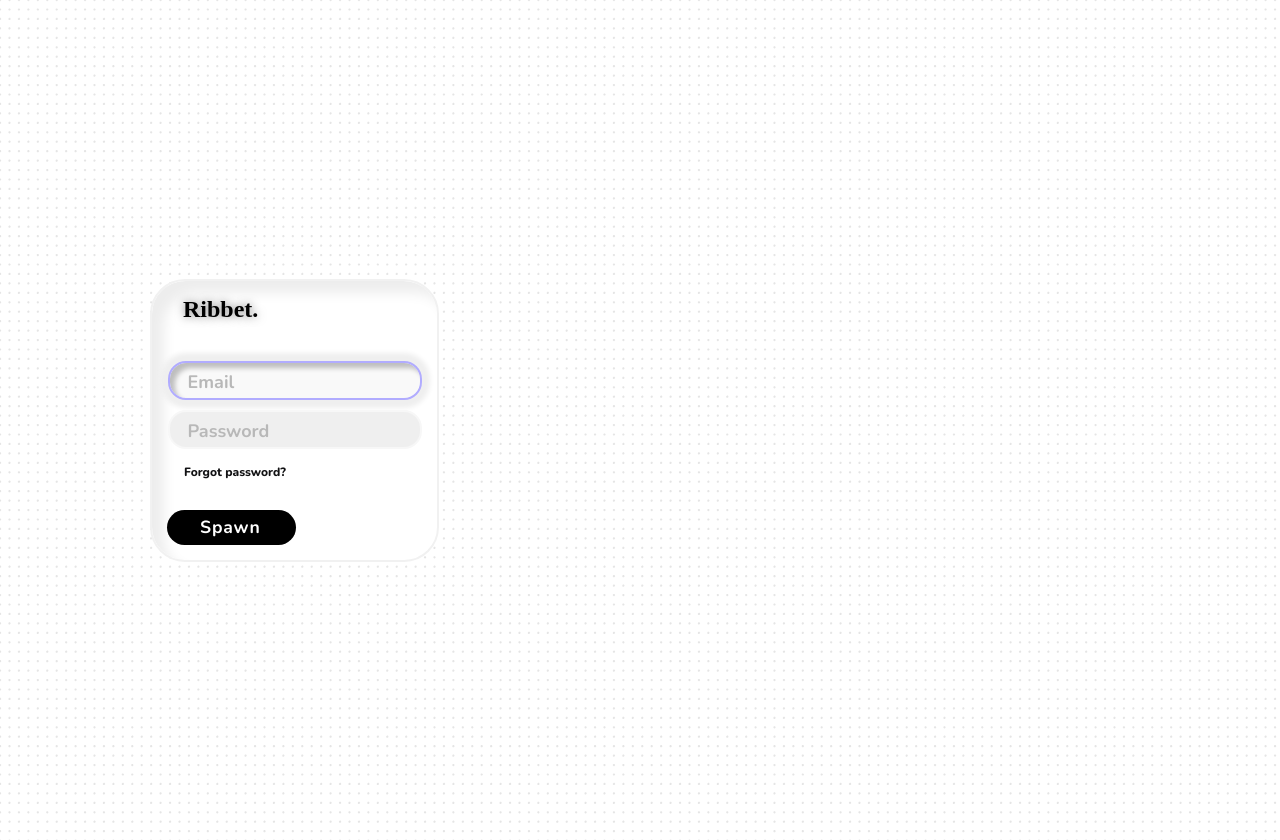
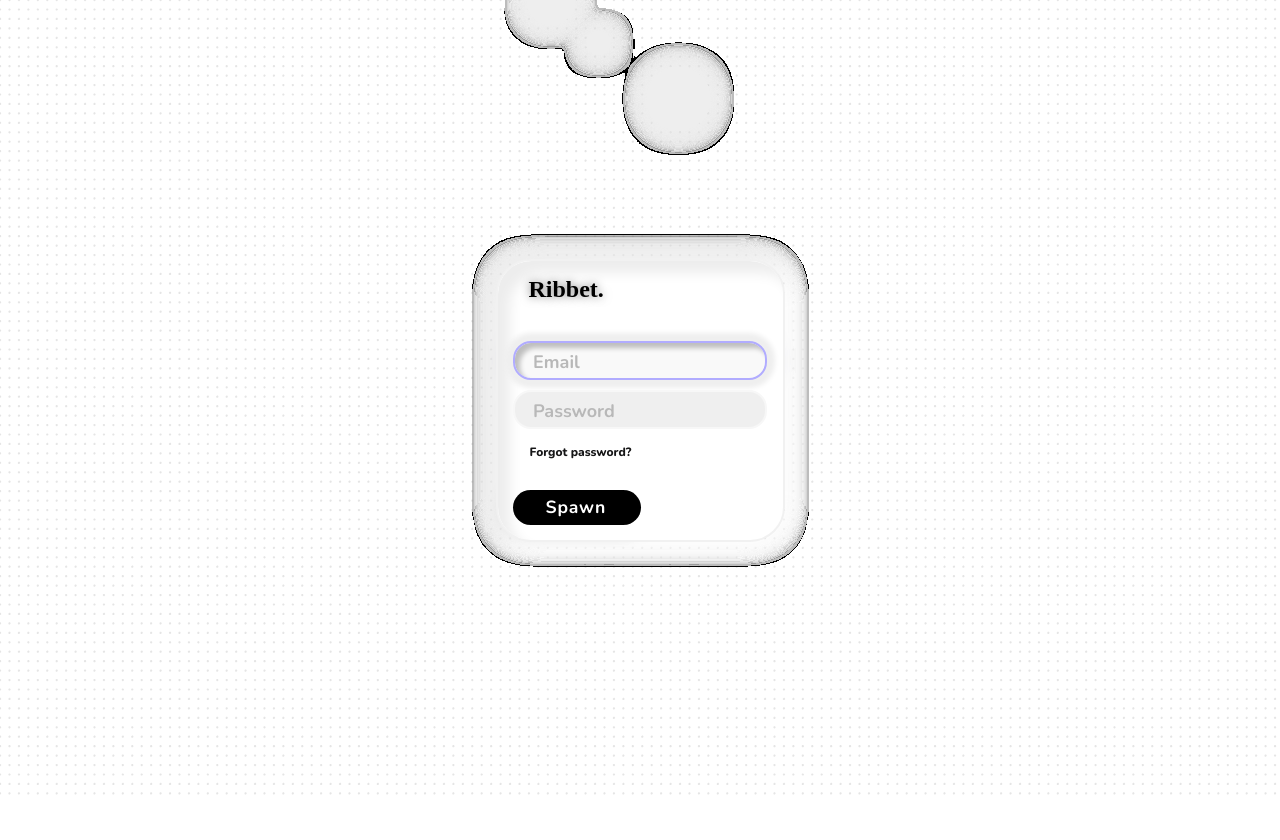
Before and after one commit to psoglav/ribbet-client, a Vue app: page / in a window 1280 px wide. After the commit the page ends 800 px from the top, so only its background shows below. Built offline with nearby package versions, Linux system fonts and the light colour scheme.

Commit message:
add the Bubbles glitch effect to SignInForm

```diff
--- /dev/null
+++ b/src/components/auth/Bubbles.vue
@@ -0,0 +1,86 @@
+<template>
+  <div class="bubbles">
+    <svg xmlns="http://www.w3.org/2000/svg" version="1.1">
+      <defs>
+        <filter id="bubbles">
+          <feGaussianBlur in="SourceGraphic" stdDeviation="10" result="blur" />
+          <feColorMatrix
+            in="blur"
+            mode="matrix"
+            :values="`1 0 0 0 0  0 1 0 0 0  0 0 1 0 0  0 0 0 ${blur} -10`"
+            result="bubbles"
+          />
+          <feBlend in="SourceGraphic" in2="bubbles" operator="atop" />
+        </filter>
+      </defs>
+    </svg>
+    <div class="circle bubble-1"></div>
+    <div class="circle bubble-2"></div>
+    <div class="circle bubble-3"></div>
+    <div class="circle bubble-4"></div>
+    <div class="circle bubble-5"></div>
+  </div>
+</template>
+
+<script>
+export default {
+  props: {
+    blur: {
+      default: () => 1555,
+      type: Number,
+    },
+  },
+};
+</script>
+
+<style lang="scss">
+@keyframes bubble-up {
+  to {
+    transform: translateY(-50vh);
+  }
+}
+
+.bubbles {
+  position: absolute;
+}
+
+.circle {
+  border-radius: 100%;
+  background-color: #eee;
+  height: 50px;
+  width: 50px;
+  top: 20px;
+  position: absolute;
+}
+
+.bubble-1 {
+  animation: bubble-up 1.3s ease-in forwards infinite;
+  left: 10%;
+}
+.bubble-2 {
+  animation: bubble-up 800ms 2s ease-in forwards infinite;
+  left: 30%;
+  width: 25px;
+  height: 25px;
+}
+.bubble-3 {
+  animation: bubble-up 2.3s 1s ease-in forwards infinite;
+  left: 50%;
+  width: 65px;
+  height: 65px;
+  top: 50px;
+}
+.bubble-4 {
+  animation: bubble-up 1s ease-in forwards infinite;
+  left: 60%;
+  width: 15px;
+  height: 15px;
+}
+.bubble-5 {
+  animation: bubble-up 1.7s ease-in forwards infinite;
+  left: 70%;
+  width: 35px;
+  height: 35px;
+  top: 30px;
+}
+</style>
--- a/src/views/Auth.vue
+++ b/src/views/Auth.vue
@@ -1,30 +1,61 @@
 <template>
   <div class="page">
-    <SignInForm />
+    <div class="container">
+      <Bubbles />
+      <SignInForm />
+    </div>
   </div>
 </template>
 
 <script>
 import SignInForm from "@/components/auth/SignInForm.vue";
+import Bubbles from "@/components/auth/Bubbles.vue";
 
 export default {
   components: {
     SignInForm,
+    Bubbles,
   },
-
   setup() {},
 };
 </script>
 
 <style lang="scss" scoped>
+@import "@/scss/ui/elements.scss";
+@import "@/scss/anime.scss";
+
+@keyframes fade-in {
+  to {
+    opacity: 1;
+    transform: translateY(0) scale(1);
+    filter: none;
+  }
+}
+
+svg {
+  height: 0px;
+  width: 0px;
+}
+
 .page {
   background: url("../assets/img/bg.svg");
   height: 100vh;
   display: grid;
-  align-content: center;
-  justify-items: start;
-  padding: 20px 150px;
-  gap: 10px;
+  place-content: center;
   box-sizing: content-box;
+  overflow: hidden;
+  filter: url("#bubbles");
+
+  .container {
+    position: relative;
+    display: flex;
+    flex-direction: column;
+    gap: 15px;
+
+    .signin-form {
+      transform: translateY(20px);
+      animation: fade-in 500ms ease forwards;
+    }
+  }
 }
 </style>
```
